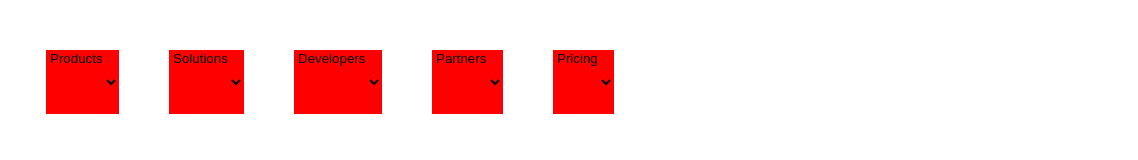
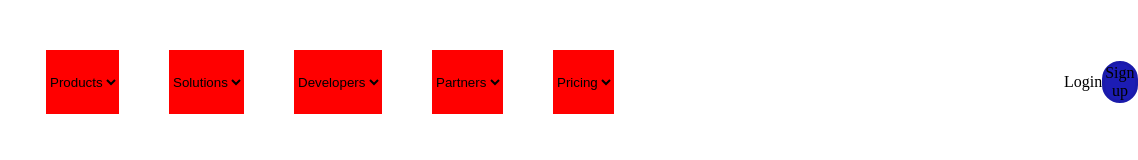
Before and after one commit to NinoAmbrogio/Digital-Ocean, a plain HTML site: page index.html in a window 1280 px wide. Shown: the full height of the page, 454-1592 px from the left, 1138 px wide, since content can reach past the window. Drawn offline with Linux system fonts and the light colour scheme.

Commit message:
non lo so

```diff
--- a/index.html
+++ b/index.html
@@ -37,7 +37,10 @@
 </select>
 
 </div>
-
+       <div class="rightbar">
+<a href="https://cloud.digitalocean.com/login">Login</a>
+<a class="signup" href="https://cloud.digitalocean.com/registrations/new">Sign up</a>
+       </div>
 
 
 
--- a/style.css
+++ b/style.css
@@ -36,6 +36,28 @@ margin-left: 50px;
 outline: none;
 list-style: none;
 border: hidden;
-display: inline;
-align-items: baseline;
+display: flex;
+align-items: center;
+
 }
+.rightbar{
+    text-align: center;
+    align-items: center;
+    display: flex;
+    margin-left: 450px;
+}
+.rightbar a{
+color: black;
+    text-decoration: none;
+    display: flex;
+
+}
+
+.signup{
+
+    display: flex;
+    color: black;
+    border: 3px solid rgb(26, 26, 170);
+    background-color: rgb(28, 28, 180);
+border-radius: 25px;
+}
```
